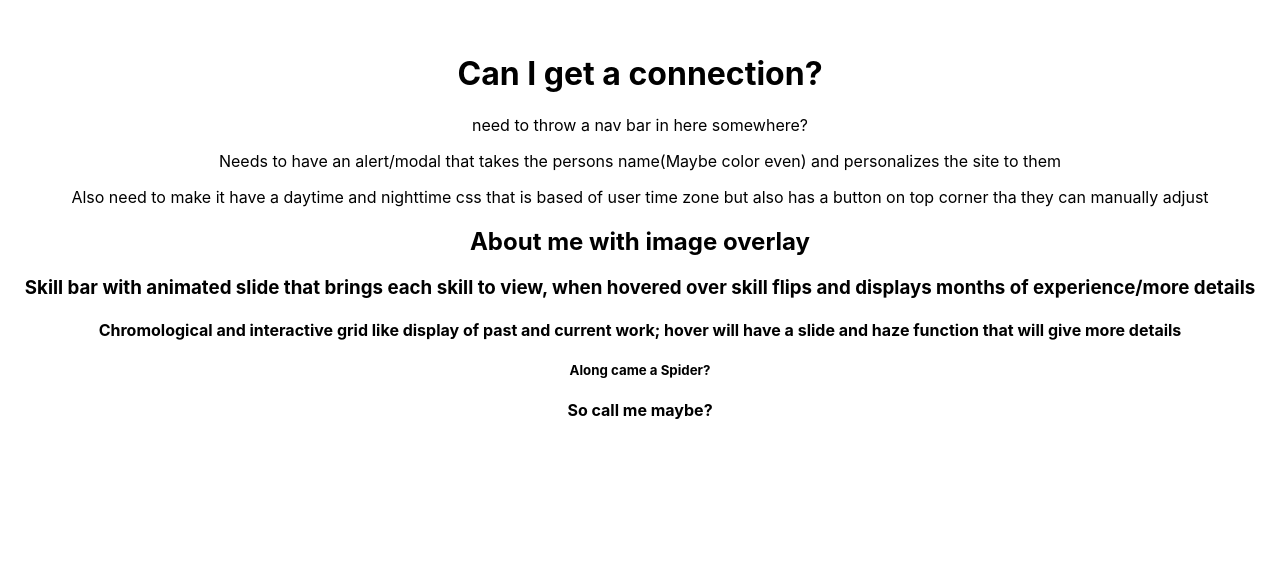
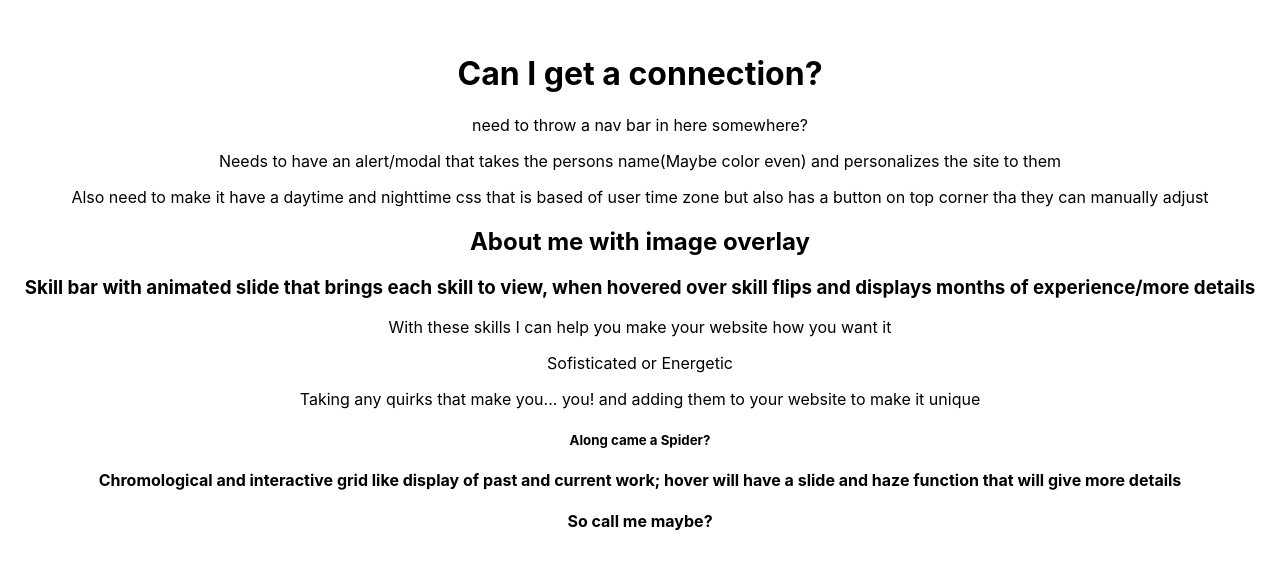
Before and after one commit to StanleyE/Portfolio-React, a React (Create React App) app: page / in a window 1280 px wide. Shown: the part 121-690 px from the top of the page. Built offline with nearby package versions, Linux system fonts and the light colour scheme; grey boxes are pictures that could not be loaded.

Commit message:
adding more to rough draft

```diff
--- a/src/App.js
+++ b/src/App.js
@@ -20,8 +20,14 @@ class App extends Component {
           <p>Also need to make it have a daytime and nighttime css that is based of user time zone but also has a button on top corner tha they can manually adjust</p>
           <About />
           <Skills />
+          <p>With these skills I can help you make your website how you want it</p>
+          {/* moving dives to create a fake website */}
+          <p>Sofisticated or Energetic</p>
+          {/* That starts white with light hints of color that scrolls to bold colors */}
+          <p>Taking any quirks that make you... you! and adding them to your website to make it unique</p>
+          {/* "Unique" will be further down and spider will swing down and give a heart emoji */}
+          <h5>Along came a Spider?</h5>
           <ProjectBoard />
-          <h5>Along came a Spider?</h5>
           <Contact />
         </header>
       </div>
```
